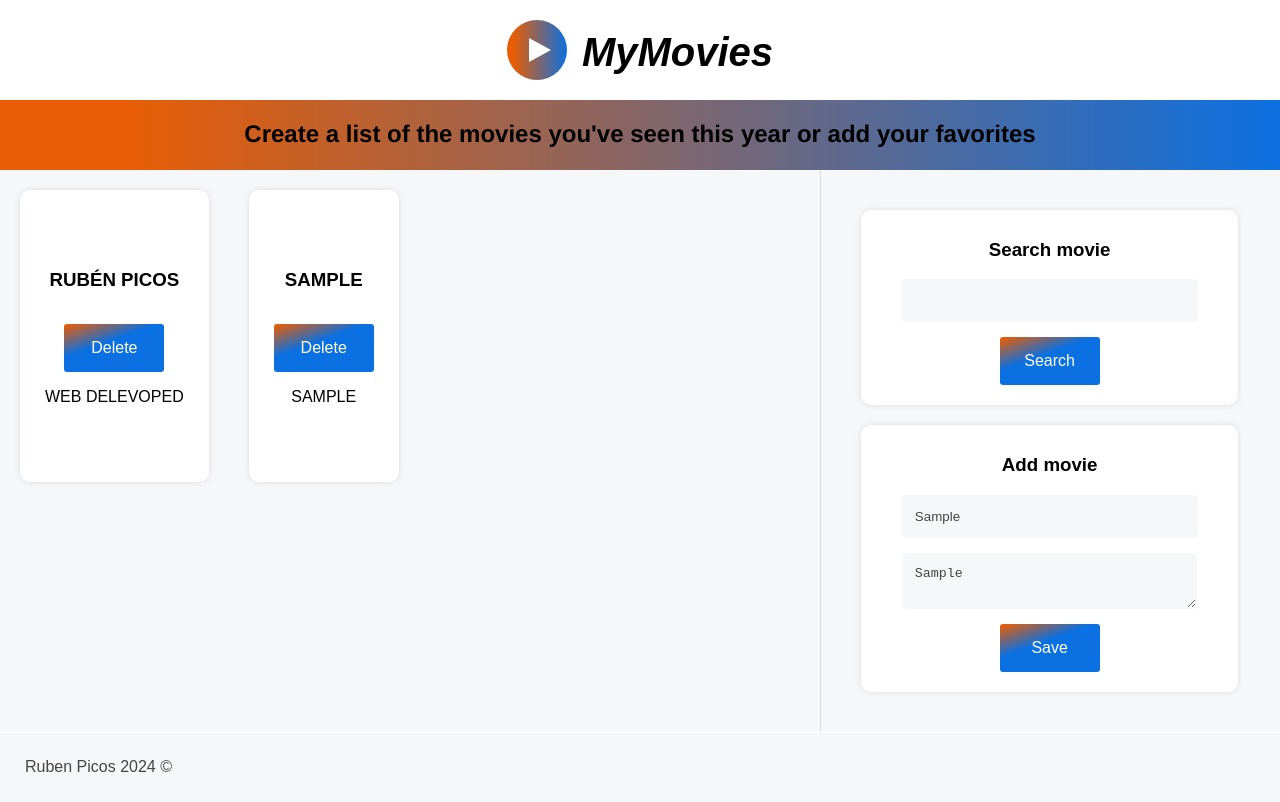
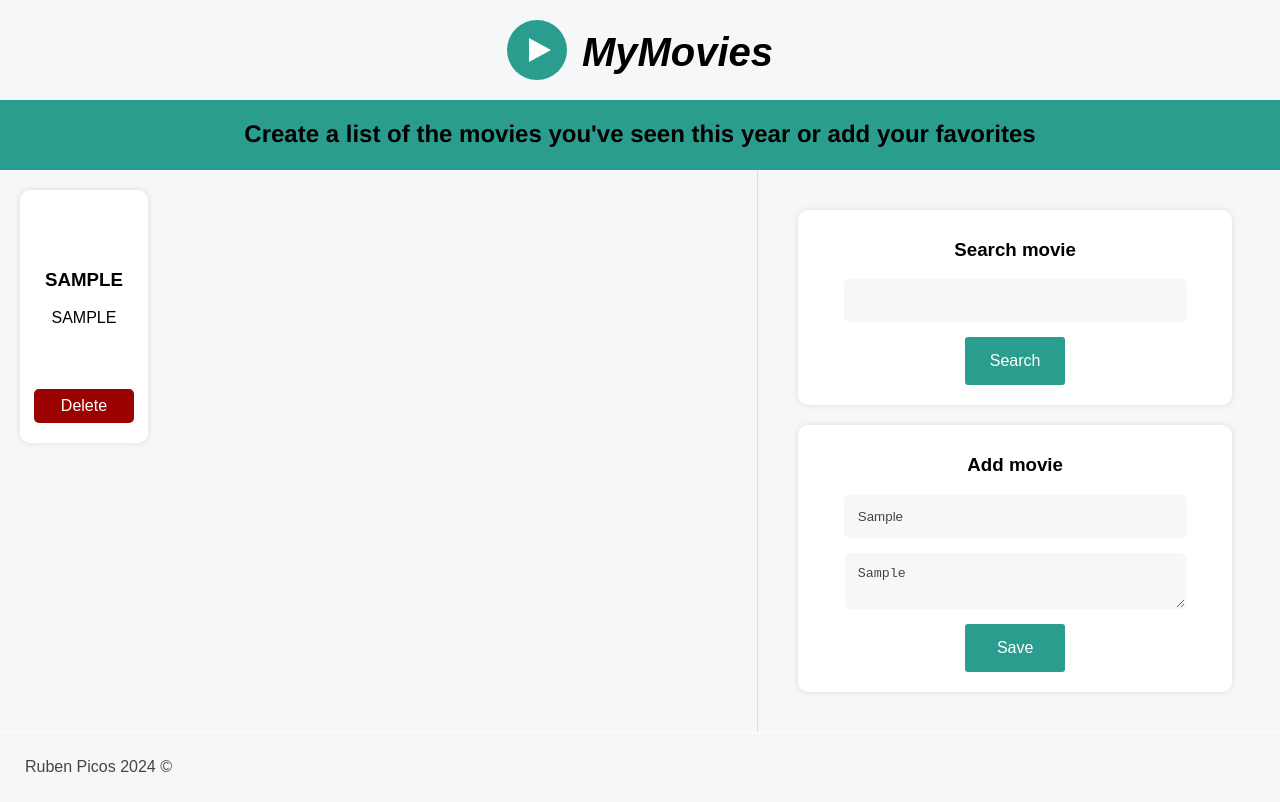
Before and after one commit to Rubenpicos/movie-app, a plain HTML site: page src/index.html in a window 1280 px wide. Both pictures are taken after typing "Sample", "Sample" into the empty fields and a click on the input "Save". Drawn offline with Linux system fonts and the light colour scheme; no server answers.

Commit message:
Change colors and fix the delete position

```diff
--- a/src/CSS/styles.css
+++ b/src/CSS/styles.css
@@ -21,7 +21,7 @@ body {
 }
 
 .header {
-    background: white;
+    background: #F6F7F9;
     text-align: left;
     font-style: italic;
     grid-area: header;
@@ -32,7 +32,7 @@ body {
 
 /* Logo */
 .slideRight {
-    background: linear-gradient(90deg, #E85D04 10%, #0b70e1 100%);
+    background:#2A9D8F;
     width: 60px;
     height: 60px;
     border-radius: 300px;
@@ -130,7 +130,7 @@ body {
 }
 
 .nav {
-    background: linear-gradient(90deg, #E85D04 10%, #0b70e1 100%);
+    background: #2A9D8F;
     grid-area: nav;
     list-style: none;
 }
@@ -151,22 +151,40 @@ h2{
 }
 
 .movie-item {
-    /* flex-grow: 1;  si lo activas, al quedar una tarjeta, queda demasiado ancha*/
+    position: relative;
     background-color: white;
     border-radius: 10px;
     box-shadow: 0px 0px 6px #ddd;
     margin: 20px;
     padding-top: 60px;
-    padding-bottom: 60px;
+    padding-bottom: 100px; /* Aumenta este valor para dejar espacio para el botón Delete */
     padding-left: 25px;
     padding-right: 25px;
+}
+
+.delete {
+    position: absolute;
+    bottom: 20px; /* Controla la distancia del botón Delete desde la parte inferior de la tarjeta */
+    left: 50%;
+    transform: translateX(-50%);
+    background-color: #9b0202;
+    color: white;
+    border: none;
+    border-radius: 5px;
+    padding: 8px 16px;
+    cursor: pointer;
+    transition: background-color 0.3s;
+}
+
+.delete:hover {
+    background-color: #7e0101;
 }
 
 button,
 input[type="submit"],
 input[type="button"] {
     width: 100px;
-    background: linear-gradient(160deg, #E85D04 2%, #0b70e1 40%);
+    background: #2A9D8F;
     color: white;
     border: 0;
     outline: 0;
@@ -183,6 +201,7 @@ input[type="button"] {
 .movie-item .edit:hover {
     background: #e77b00;
 }
+
 
 .movie-item .delete:hover {
     background: #9b0202;
--- a/src/movies/modules/list.js
+++ b/src/movies/modules/list.js
@@ -64,7 +64,7 @@ export default class List {
         this.content.innerHTML = "";
 
         // Show all the movies in the localStorage except the last one
-        for (let i = 0; i < movies.length - 1; i++) {
+        for (let i = 0; i < movies.length -1; i++) {
             const movie = movies[i];
             this.content.innerHTML += this.movieTemplate(movie);
 
--- a/src/movies/modules/storage.js
+++ b/src/movies/modules/storage.js
@@ -9,11 +9,11 @@ export default class storage{
 
         if(!movies || movies.length< 1){
             movies = [
-                {
-                    id:0,
-                    title: 'Rubén Picos',
-                    description: 'WEB DELEVOPED'
-                }
+                // {
+                //     id:0,
+                //     title: '',
+                //     description: ''
+                // }
             ]
             this.id = 1
         }else{
```
